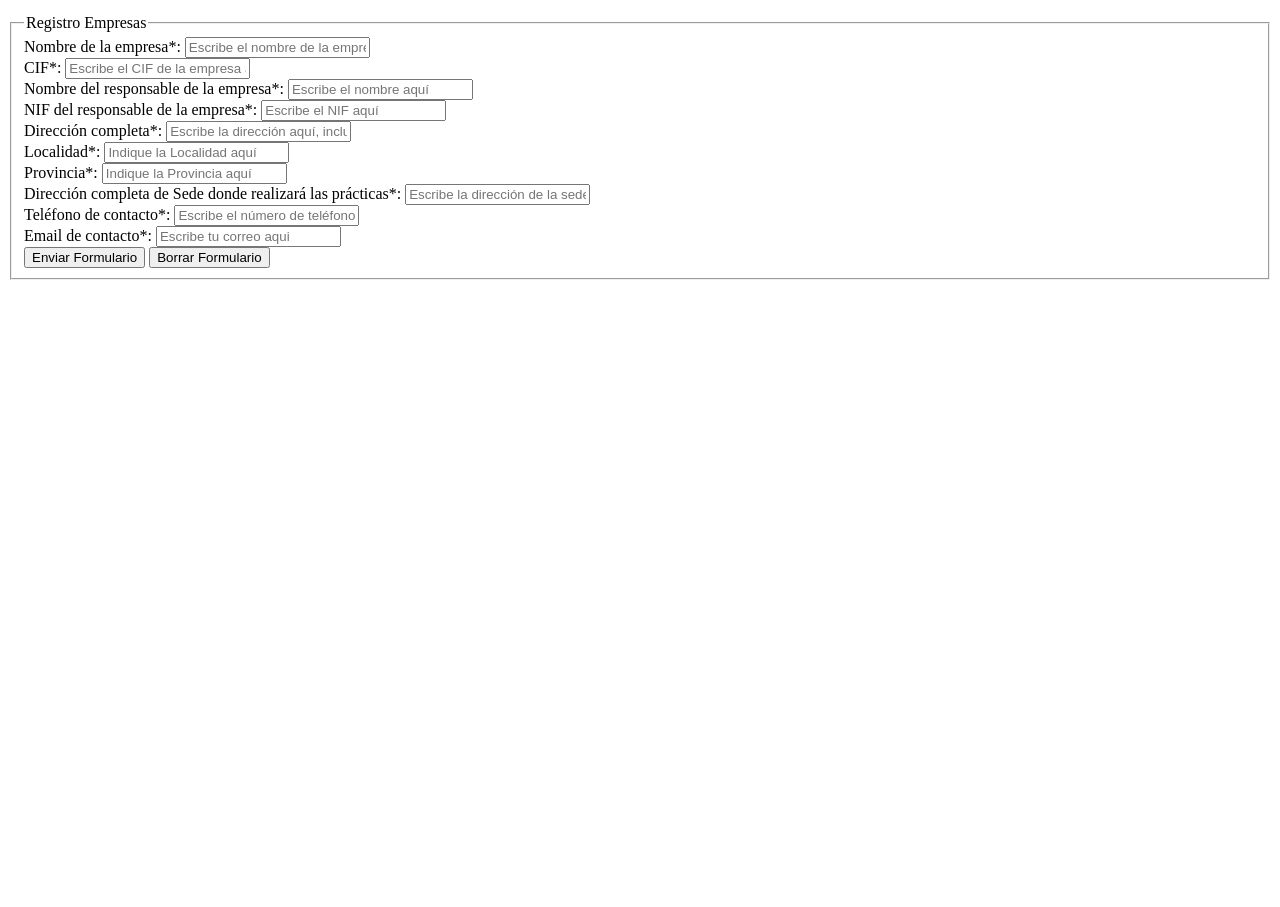
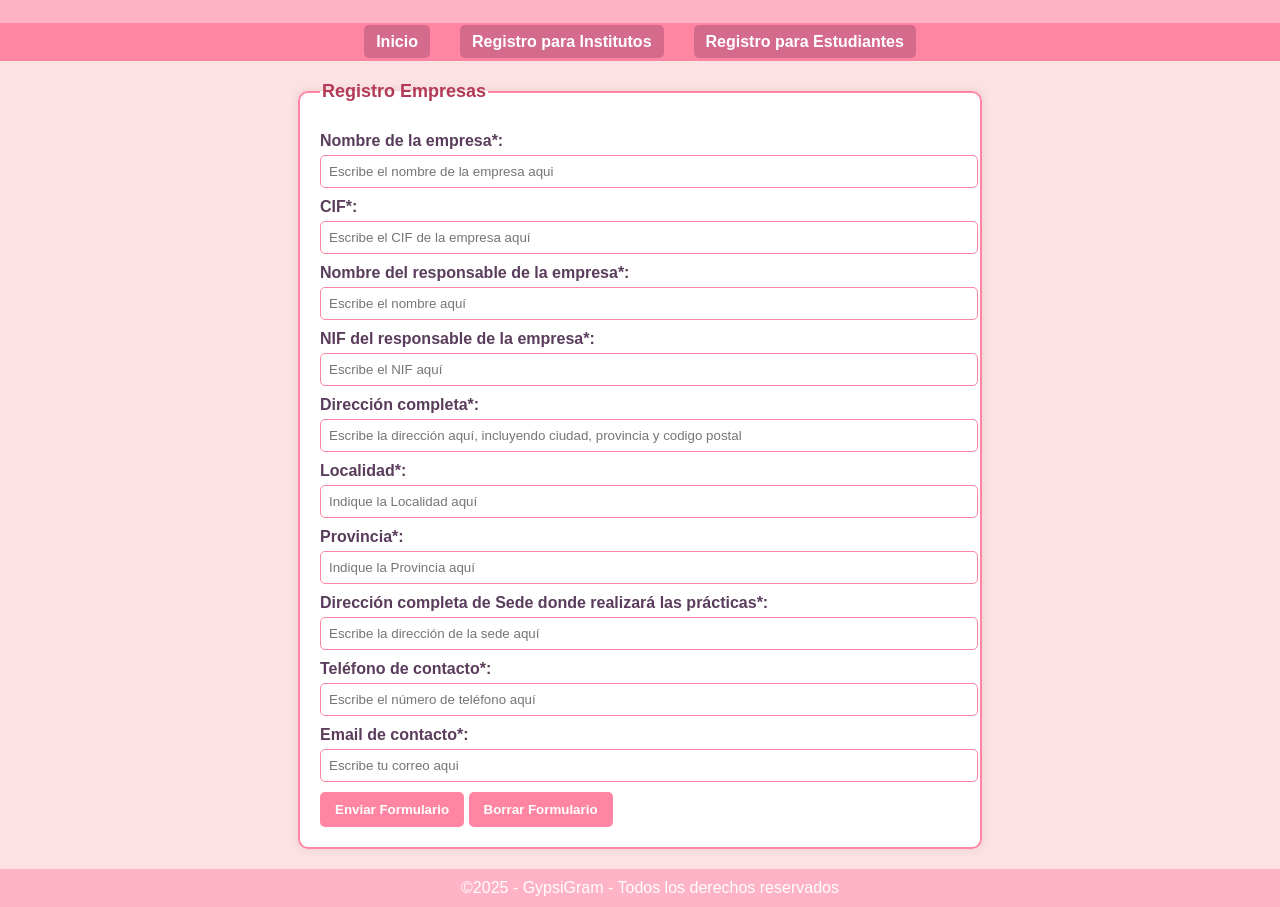
Before and after one commit to josecoortes/Proyecto-GypsiGram, a plain HTML site: page pages/registroEmpresas.html in a window 1280 px wide. Shown: the part 136-1043 px from the top of the page. Before the commit the page ends 800 px from the top, so only its background shows below. Drawn offline with Linux system fonts and the light colour scheme.

Commit message:
Cambios de css en las páginas

```diff
--- a/pages/estilos.css
+++ b/pages/estilos.css
@@ -5,6 +5,9 @@ body {
     color: #5a3d5c;
     margin: 0;
     padding: 0;
+    display: flex;
+    flex-direction: column;
+    min-height: 100vh;
 }
 
 /* Encabezado */
@@ -53,6 +56,12 @@ nav {
     background-color: #b23a57;
 }
 
+/* Contenido principal */
+main {
+    flex: 1;
+    padding: 20px;
+}
+
 /* Formulario */
 fieldset {
     background-color: white;
@@ -77,7 +86,10 @@ label {
 }
 
 input[type="text"],
-input[type="email"] {
+input[type="email"],
+input[type="url"],
+textarea,
+select {
     width: 100%;
     padding: 8px;
     margin-top: 5px;
@@ -96,8 +108,6 @@ input[type="reset"] {
     border-radius: 5px;
     font-weight: bold;
     transition: background 0.3s;
-
-
 }
 
 input[type="submit"]:hover {
@@ -107,3 +117,14 @@ input[type="submit"]:hover {
 input[type="reset"]:hover {
     background-color: #d46a8c;
 }
+
+/* Footer */
+footer {
+    background-color: #ffb3c6;
+    color: white;
+    text-align: center;
+    padding: 10px;
+    position: relative;
+    width: 100%;
+    margin-top: auto;
+}
--- a/pages/registroEmpresas.html
+++ b/pages/registroEmpresas.html
@@ -4,6 +4,7 @@
 <head>
     <meta charset="UTF-8">
     <meta name="viewport" content="width=device-width, initial-scale=1.0">
+    <link rel="stylesheet" href="estilos.css">
     <title>GypsiGram</title>
 </head>
 
@@ -86,6 +87,8 @@
             </div>
         </form>
     </fieldset>
+    <footer>&copy;2025 - GypsiGram - Todos los derechos reservados</footer>
+
 </body>
 
 </html>
```
Also changed, not shown: index.html (+4 -0 lines), pages/registroEstudiantes.html (+2 -0 lines), pages/registroInstituto.html (+2 -0 lines).
